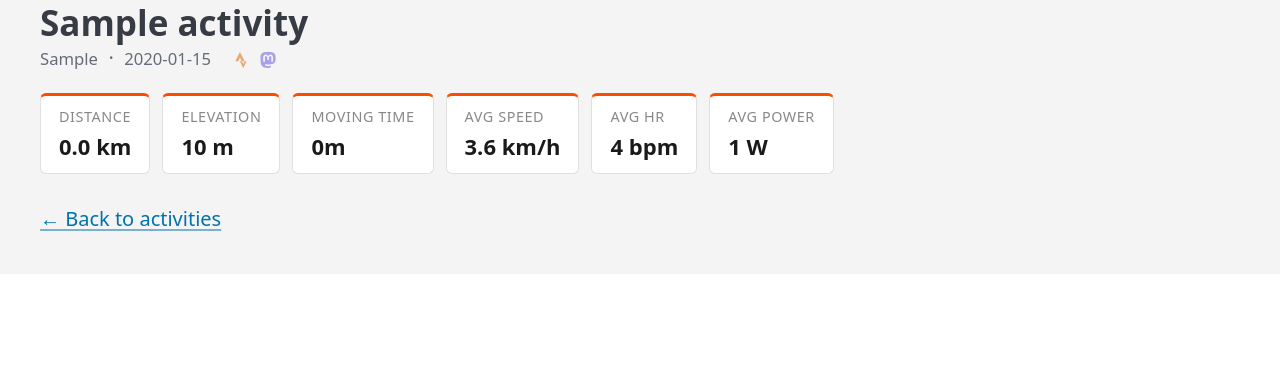
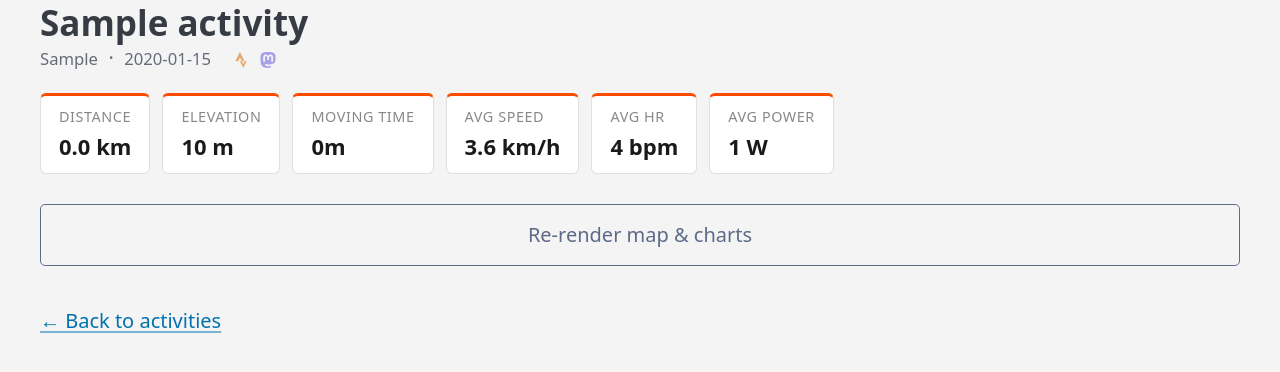
Before and after one commit to tim0s/Bikeodon, a Flask app: page /activity/1 in a window 1280 px wide. Shown: the part 142-514 px from the top of the page. Run offline with Flask 3, Linux system fonts and the light colour scheme; the visitor is signed in with stand-in values (Sample User, id 1); data comes from the database, SQL or seed files in the repository; tables that the repository leaves empty hold one stand-in row (values such as "Sample post"); some libraries are stand-ins or nearby versions.

Commit message:
Replace sentinel files with DB render tracking; add re-render button
- map_rendered_at and charts_rendered_at columns replace .charts_done
  sentinel files — render state is now in the DB where it belongs
- get_unrendered() queries activities missing either timestamp
- Re-render button on activity page renders synchronously and updates
  DB immediately, so users see results after changing map/chart settings

Co-Authored-By: Claude Sonnet 4.6 <noreply@anthropic.com>

```diff
--- a/app.py
+++ b/app.py
@@ -21,10 +21,13 @@ from flask_login import (
 from werkzeug.security import check_password_hash, generate_password_hash
 
 from database import (
-    _conn, create_user, get_activity, get_admin_stats, get_setting, get_site_setting,
-    get_user_by_id, get_user_by_username, get_user_stats, get_zones, init_db,
-    list_activities, list_settings, load_user_config, set_scheduled, set_setting,
+    _conn, clear_rendered, create_user, get_activity, get_admin_stats, get_setting,
+    get_site_setting, get_user_by_id, get_user_by_username, get_user_stats, get_zones,
+    init_db, list_activities, list_settings, load_user_config, mark_rendered,
+    set_scheduled, set_setting,
 )
+from charts import generate_charts
+from map_renderer import render_activity_map
 from strava import StravaClient, exchange_code, strava_auth_url
 
 # ---------------------------------------------------------------------------
@@ -213,6 +216,50 @@ def activity(activity_id):
     mastodon_configured = bool(get_setting(DB_PATH, uid, "mastodon", "token"))
     return render_template("activity.html", activity=act, map_url=map_url,
                            chart_urls=chart_urls, mastodon_configured=mastodon_configured)
+
+
+@app.route("/activity/<int:activity_id>/rerender", methods=["POST"])
+@login_required
+def rerender_activity(activity_id):
+    uid = int(current_user.id)
+    row = get_activity(DB_PATH, activity_id, user_id=uid)
+    if not row:
+        flash("Activity not found.", "error")
+        return redirect(url_for("index"))
+
+    cfg     = load_user_config(DB_PATH, uid, _base_cfg)
+    out_dir = _base_cfg["map"].get("output_dir", "output")
+    os.makedirs(out_dir, exist_ok=True)
+
+    # Map
+    points = _get_points_from_row(row)
+    if points:
+        try:
+            img = render_activity_map(points, dict(row), cfg)
+            if img:
+                img.save(os.path.join(out_dir, f"{activity_id}.png"))
+                mark_rendered(DB_PATH, activity_id, uid, map=True)
+        except Exception as e:
+            flash(f"Map render failed: {e}", "error")
+    else:
+        mark_rendered(DB_PATH, activity_id, uid, map=True)
+
+    # Charts
+    from database import get_stream
+    stream = get_stream(row)
+    try:
+        generate_charts(activity_id, stream, cfg, out_dir, db_path=DB_PATH)
+        mark_rendered(DB_PATH, activity_id, uid, charts=True)
+    except Exception as e:
+        flash(f"Chart render failed: {e}", "error")
+
+    flash("Re-rendered successfully.", "success")
+    return redirect(url_for("activity", activity_id=activity_id))
+
+
+def _get_points_from_row(row):
+    from database import get_points
+    return get_points(row)
 
 
 @app.route("/activity/<int:activity_id>/schedule", methods=["POST"])
--- a/database.py
+++ b/database.py
@@ -181,6 +181,8 @@ def init_db(db_path):
         ("posted_at",            "TEXT"),
         ("mastodon_post_url",    "TEXT"),
         ("scheduled_for_post",   "INTEGER NOT NULL DEFAULT 0"),
+        ("map_rendered_at",      "TEXT"),
+        ("charts_rendered_at",   "TEXT"),
     ]:
         try:
             conn.execute(f"ALTER TABLE activities ADD COLUMN {col} {typedef}")
@@ -450,15 +452,66 @@ def load_user_config(db_path: str, user_id: int, base_cfg: dict) -> dict:
 # Activities CRUD
 # ---------------------------------------------------------------------------
 
+def mark_rendered(db_path, activity_id: int, user_id: int, map: bool = False, charts: bool = False):
+    now = datetime.now(timezone.utc).isoformat()
+    fields = []
+    if map:
+        fields.append(f"map_rendered_at='{now}'")
+    if charts:
+        fields.append(f"charts_rendered_at='{now}'")
+    if not fields:
+        return
+    conn = _conn(db_path)
+    conn.execute(
+        f"UPDATE activities SET {', '.join(fields)} WHERE id=? AND user_id=?",
+        (activity_id, user_id),
+    )
+    conn.commit()
+    conn.close()
+
+
+def clear_rendered(db_path, activity_id: int, user_id: int, map: bool = True, charts: bool = True):
+    fields = []
+    if map:
+        fields.append("map_rendered_at=NULL")
+    if charts:
+        fields.append("charts_rendered_at=NULL")
+    if not fields:
+        return
+    conn = _conn(db_path)
+    conn.execute(
+        f"UPDATE activities SET {', '.join(fields)} WHERE id=? AND user_id=?",
+        (activity_id, user_id),
+    )
+    conn.commit()
+    conn.close()
+
+
+def get_unrendered(db_path, user_id: int) -> list:
+    conn = _conn(db_path)
+    rows = conn.execute(
+        "SELECT * FROM activities WHERE user_id=?"
+        " AND (map_rendered_at IS NULL OR charts_rendered_at IS NULL)"
+        " ORDER BY start_date DESC",
+        (user_id,),
+    ).fetchall()
+    conn.close()
+    return rows
+
+
 def upsert_activity(db_path, data: dict, user_id: int):
     conn = _conn(db_path)
     existing = conn.execute(
-        "SELECT posted_at, mastodon_post_url, scheduled_for_post FROM activities WHERE id=? AND user_id=?",
+        "SELECT posted_at, mastodon_post_url, scheduled_for_post,"
+        " map_rendered_at, charts_rendered_at"
+        " FROM activities WHERE id=? AND user_id=?",
         (data["id"], user_id),
     ).fetchone()
     posted_at          = existing["posted_at"]          if existing else None
     mastodon_post_url  = existing["mastodon_post_url"]  if existing else None
     scheduled_for_post = existing["scheduled_for_post"] if existing else 0
+    map_rendered_at    = existing["map_rendered_at"]    if existing else None
+    charts_rendered_at = existing["charts_rendered_at"] if existing else None
 
     conn.execute("""
         INSERT OR REPLACE INTO activities
@@ -466,8 +519,9 @@ def upsert_activity(db_path, data: dict, user_id: int):
          distance, moving_time, elapsed_time, total_elevation_gain, max_speed,
          average_heartrate, max_heartrate, average_watts, max_watts,
          start_lat, start_lon, points_json, fetched_at,
-         strava_url, posted_at, mastodon_post_url, scheduled_for_post)
-        VALUES (?,?,?,?,?,?,?,?,?,?,?,?,?,?,?,?,?,?,?,?,?,?)
+         strava_url, posted_at, mastodon_post_url, scheduled_for_post,
+         map_rendered_at, charts_rendered_at)
+        VALUES (?,?,?,?,?,?,?,?,?,?,?,?,?,?,?,?,?,?,?,?,?,?,?,?)
     """, (
         data["id"], user_id,
         data.get("name"),
@@ -490,6 +544,8 @@ def upsert_activity(db_path, data: dict, user_id: int):
         posted_at,
         mastodon_post_url,
         scheduled_for_post,
+        map_rendered_at,
+        charts_rendered_at,
     ))
     conn.commit()
     conn.close()
--- a/templates/activity.html
+++ b/templates/activity.html
@@ -93,6 +93,10 @@
   {% endif %}
 {% endif %}
 
+<form method="post" action="{{ url_for('rerender_activity', activity_id=activity.id) }}" style="margin-bottom:1rem">
+  <button type="submit" class="secondary outline">Re-render map &amp; charts</button>
+</form>
+
 <p><a href="{{ url_for('index') }}">&larr; Back to activities</a></p>
 
 {% endblock %}
```
Also changed, not shown: main.py (+22 -28 lines).
